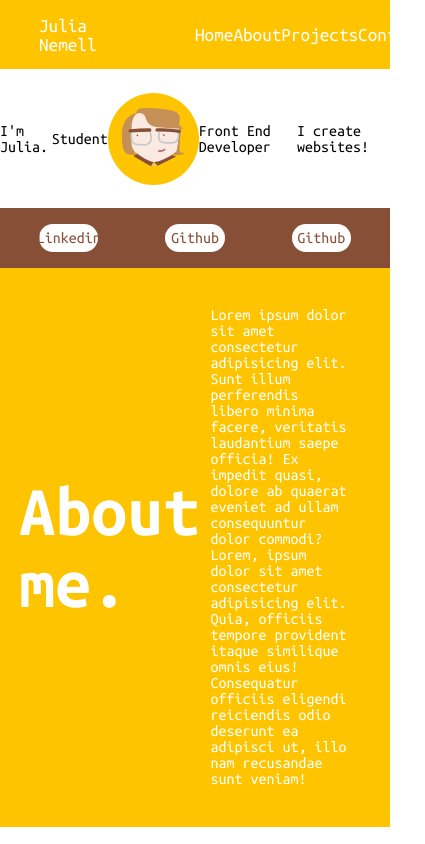
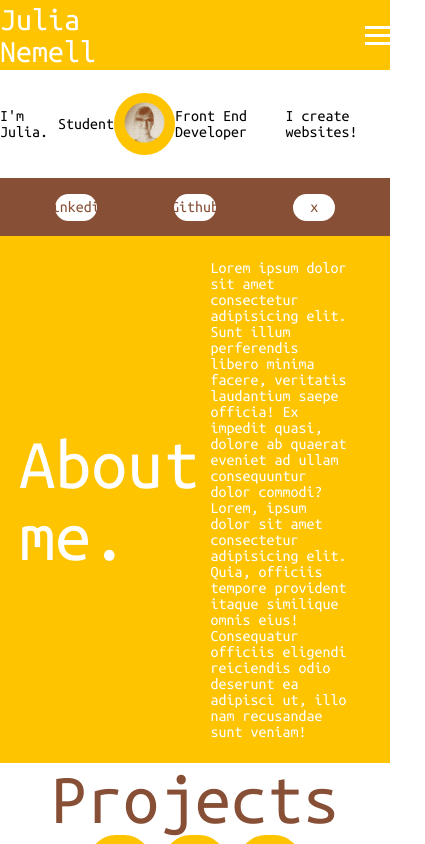
Before and after one commit to julianemell/Julias-website, a plain HTML site: page index.html in a window 390 px wide. Shown: the top 844 px of the page, 425 px wide, since content can reach past the window. Drawn offline with Linux system fonts and the light colour scheme.

Commit message:
add hamburger menu

```diff
--- /dev/null
+++ b/app.js
@@ -0,0 +1,12 @@
+const hamburger = document.querySelector(".hamburger");
+const navMenu = document.querySelector(".nav-menu");
+
+hamburger.addEventListener("click", () => {
+    hamburger.classList.toggle("active");
+    navMenu.classList.toggle("active");
+});
+
+document.querySelectorAll(".nav-link").forEach(n => n.addEventListener("click", () => {
+    hamburger.classList.remove("active");
+    navMenu.classList.remove("active");
+}));
--- a/index.html
+++ b/index.html
@@ -17,16 +17,29 @@
 </head>
 <body>
     <header>
-        <div class="header pd container">
-            <div class="logo">
-                <a href="#">Julia Nemell</a>
+        <nav class="navbar">
+            <a href="#" class="nav-branding">Julia Nemell</a>
+
+            <ul class="nav-menu">
+                <li class="nav-item">
+                    <a href="#" class="nav-link">Home</a>
+                </li>
+                <li class="nav-item">
+                    <a href="#" class="nav-link">About</a>
+                </li>
+                <li class="nav-item">
+                    <a href="#" class="nav-link">Projects</a>
+                </li>
+                <li class="nav-item">
+                    <a href="#" class="nav-link">Contact</a>
+                </li>
+            </ul>
+
+            <div class="hamburger">
+                <span class="bar"></span>
+                <span class="bar"></span>
+                <span class="bar"></span>
             </div>
-            <nav>
-                <a href="#">Home</a>
-                <a href="#">About</a>
-                <a href="#">Projects</a>
-                <a href="#">Contact</a>
-            </nav>
         </div>
     </header>
 
@@ -40,7 +53,7 @@
                     <p>Student</p>
                 </div>
                 <div class="illustration">
-                    <img src="img/Julia-Illustration.svg" alt="">
+                    <img src="img/Julia-brun.png" alt="">
                 </div>
                 <div>
                     <p>Front End Developer</p>
@@ -53,9 +66,9 @@
 
         <article class="social">
             <div class="social-content pd container">
-                <a href="#" class="white-button">Linkedin</a>
-                <a href="#" class="white-button">Github</a>
-                <a href="#" class="white-button">Github</a>
+                <a href="https://www.linkedin.com/in/julia-nemell-76311581/" class="white-button">Linkedin</a>
+                <a href="https://github.com/julianemell" class="white-button">Github</a>
+                <a href="#" class="white-button">x</a>
             </div>
         </article>
 
@@ -100,5 +113,6 @@
 
     </main>
 
+    <script src="app.js"></script>
 </body>
 </html>
--- a/style.css
+++ b/style.css
@@ -1,7 +1,9 @@
-body {
+* {
     margin: 0;
+    padding: 0;
     font-family: 'Ubuntu Mono', monospace;
     font-weight: 400;
+    box-sizing: border-box;
 }
 
 .container {
@@ -27,36 +29,57 @@ a {
 
 /* header */
 
-header {
-    background-color: #ffc400;
-
+li {
+    list-style: none;
 }
 
-header a {
+.nav-link {
     color: white;
     font-size: 1.2rem;
+    transition: 0.3s ease;
 }
 
-.logo {
-    width: 15%;
+.nav-link:hover {
+    color: black;
 }
 
-.logo img {
-    width: 100%;
+.navbar {
+    background-color: #ffc400;
+    min-height: 70px;
+    display: flex;
+    justify-content: space-between;
+    align-items: center;
 }
 
-.header {
-    display: flex;
-    justify-content: space-between;
-}
-
-nav {
+.nav-menu {
     display: flex;
     justify-content: space-between;
     align-items: center;
 
     width: 50%;
 }
+
+.nav-branding {
+    width: 15%;
+    color: white;
+    font-size: 2rem;
+}
+
+.hamburger {
+    display: none;
+    cursor: pointer;
+}
+
+.bar {
+    display: block;
+    width: 25px;
+    height: 3px;
+    margin: 5px auto;
+    -webkit-transition: all 0.3s ease-in-out;
+    transition: all 0.3s ease-in-out;
+    background-color: white;
+}
+
 
 /* main */
 
@@ -68,11 +91,16 @@ nav {
 }
 
 .illustration {
-    width: 30%;
+    width: 20%;
     height: auto;
     background-color: #ffc400;
     border-radius: 50%;
     padding: 2%;
+}
+
+.illustration img {
+    width: 100%;
+    height: auto;
 }
 
 
@@ -177,3 +205,42 @@ nav {
 .contact-text {
     width: 45%;
 }
+
+
+@media(max-width:768px) {
+    .hamburger {
+        display: block;
+    }
+
+    .hamburger.active .bar:nth-child(2){
+        opacity: 0;
+    }
+
+    .hamburger.active .bar:nth-child(1){
+        transform: translateY(8px) rotate(45deg);
+    }
+
+    .hamburger.active .bar:nth-child(3){
+        transform: translateY(-8px) rotate(-45deg);
+    }
+
+    .nav-menu {
+        position: fixed;
+        left: -100%;
+        top: 70px;
+        gap: 0;
+        flex-direction: column;
+        background-color: #ffc400;
+        width: 100%;
+        text-align: center;
+        transition: 0.3s;
+    }
+
+    .nav-item {
+        margin: 16px 0;
+    }
+
+    .nav-menu.active {
+        left: 0;
+    }
+}
```
Also changed, not shown: img/Julia-brun.png (added), 1 other file.
